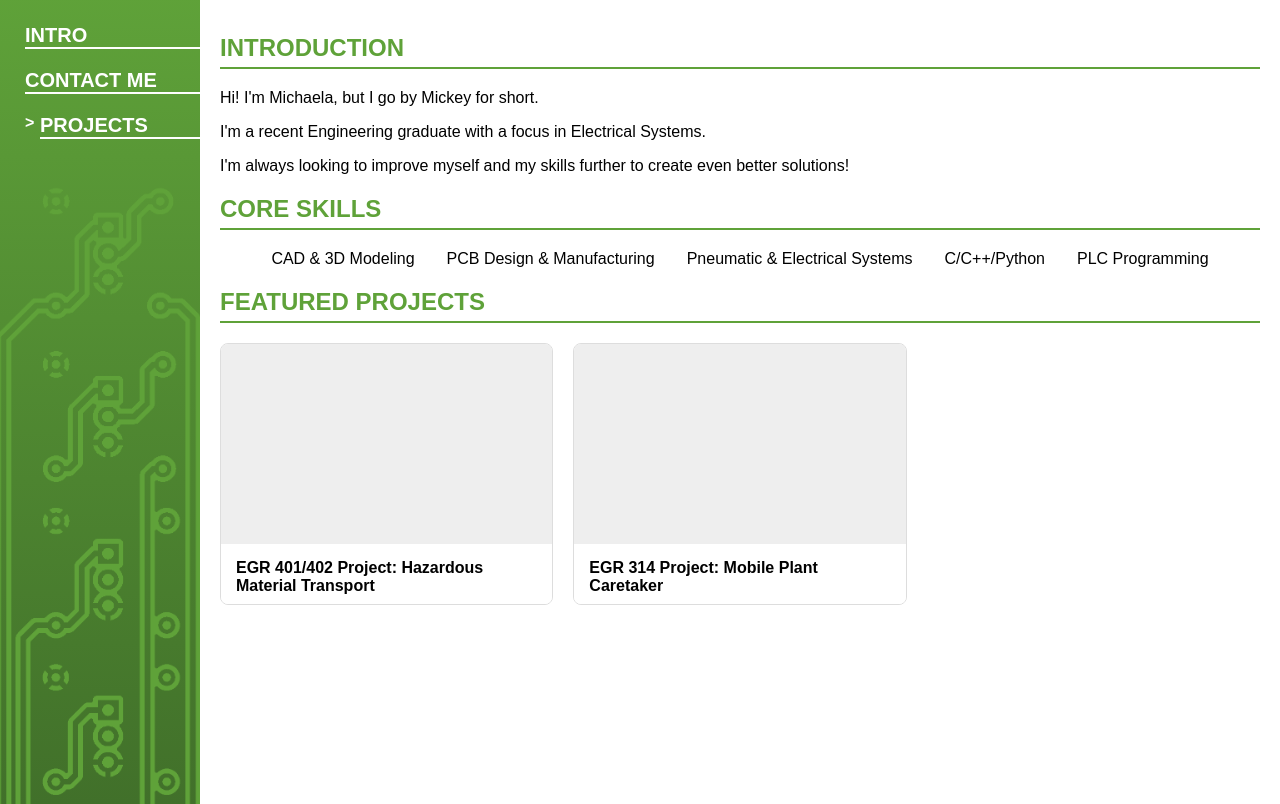
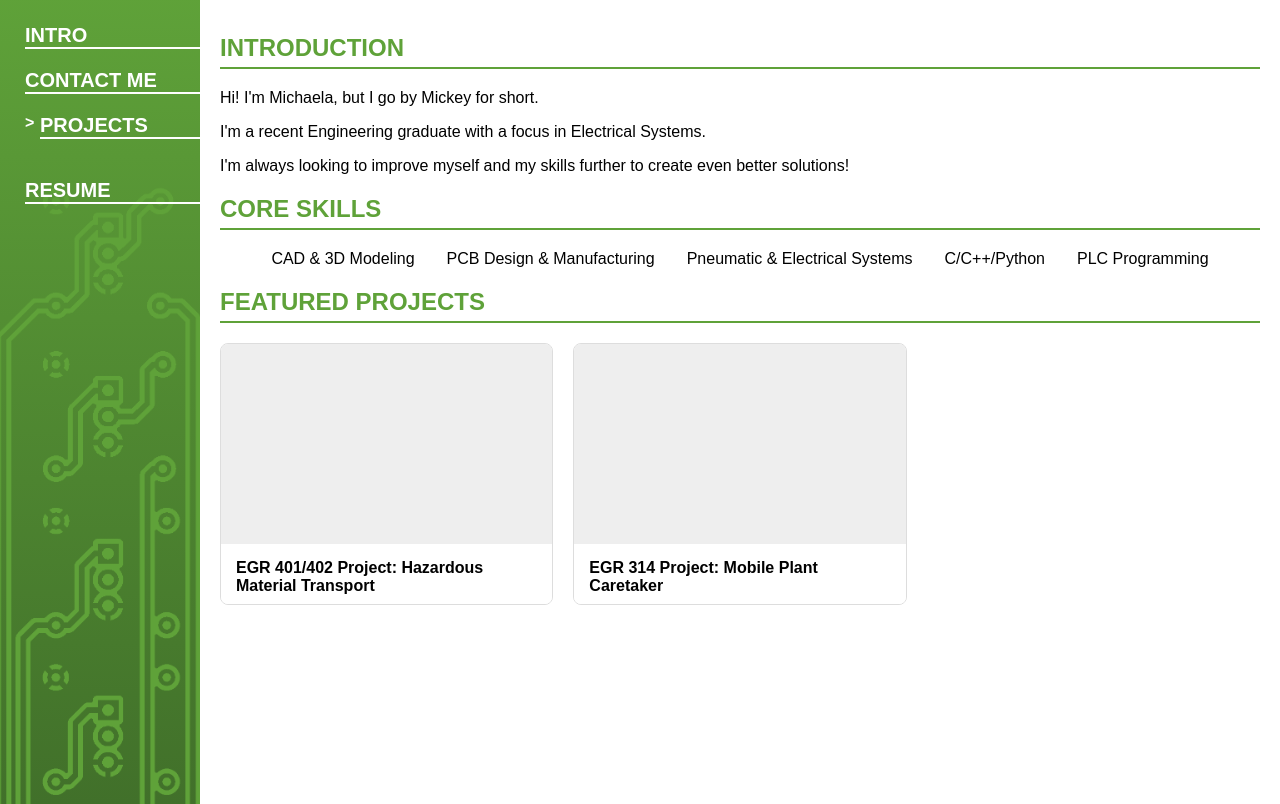
Before and after one commit to mgdeange/PortfolioWebsite, a plain HTML site: page index.html in a window 1280 px wide. Shown: the part 60-864 px from the top of the page. Drawn offline with Linux system fonts and the light colour scheme.

Commit message:
Update index.html

```diff
--- a/index.html
+++ b/index.html
@@ -247,6 +247,7 @@
         <a href="projects-personal.html" target="contentFrame" class="subproject">Personal</a>
         <a href="projects-free.html" target="contentFrame" class="subproject">Work</a>
       </details>
+      <a href="files/resume.pdf" target="_blank" rel="noopener noreferrer">Resume</a>
     </div>
 
     <div class="content">
```
